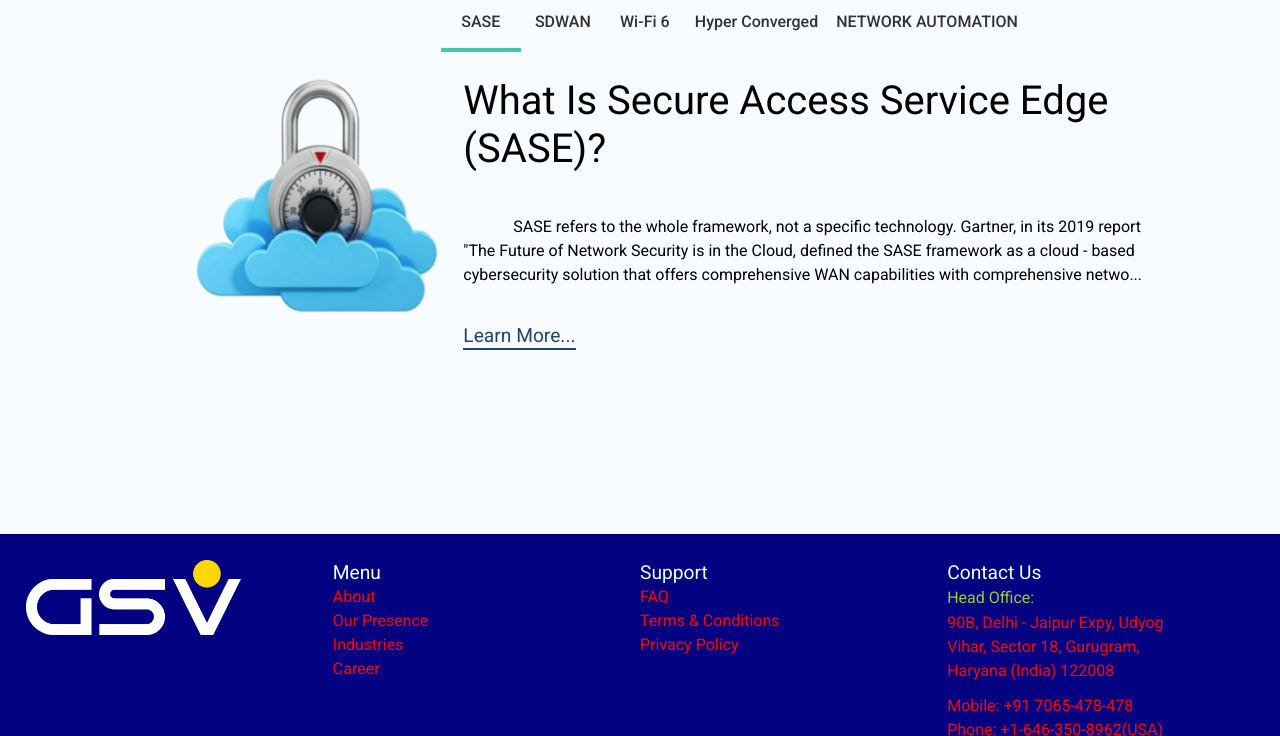
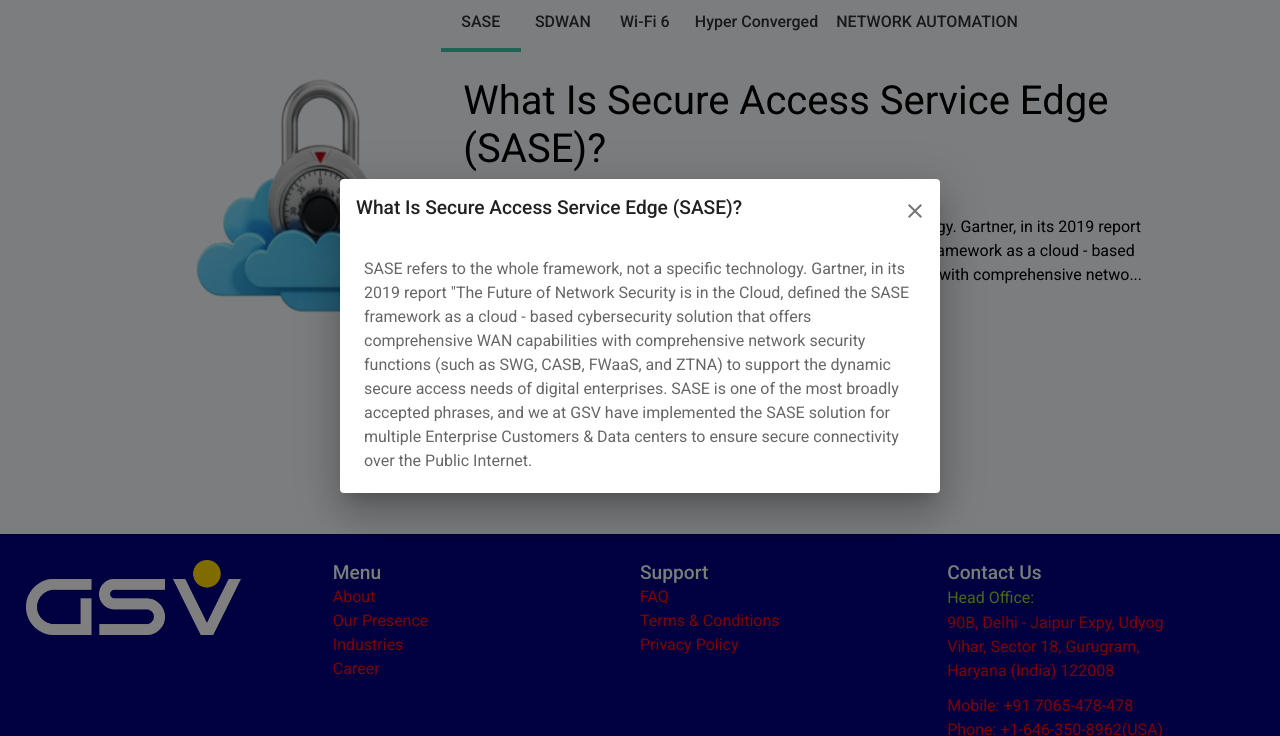
Before and after one commit to lets-code-vinay/gsv-v3, a React app: page / in a window 1280 px wide. Both pictures are taken after a click on the element "Learn More...". Shown: the part 1066-1802 px from the top of the page. Built offline with nearby package versions, Linux system fonts and the light colour scheme.

Commit message:
fixed style and typography in customized dialog

```diff
--- a/src/components/CustomizedDialogs/index.jsx
+++ b/src/components/CustomizedDialogs/index.jsx
@@ -3,12 +3,13 @@
 import CloseIcon from "@mui/icons-material/Close";
 import Dialog from "@mui/material/Dialog";
 import Button from "@mui/material/Button";
+import Typography from "@mui/material/Typography";
 import DialogContent from "@mui/material/DialogContent";
 import DialogActions from "@mui/material/DialogActions";
 import { DialogContentText } from "@mui/material";
 import IconButton from "@mui/material/IconButton";
 import Box from "@mui/material/Box";
-import "./style.module.css";
+import * as classes from "./style.module.css";
 import { DialogTitle } from "@mui/material";
 
 export default function CustomizedDialogs({
@@ -89,22 +90,20 @@
 function DialogBoxTitle(props) {
   const { children, onClose, ...other } = props;
 
-  const classes = useStyles();
-
   return (
-    <Box className={classes[DialogTitle]}>
+    <Box className={classes["dialogTitle"]}>
       <DialogTitle sx={{ m: 0, p: 2 }} {...other}>
-        {children}
+        <Typography variant={"h5"}>{children}</Typography>
+      </DialogTitle>
       {onClose ? (
         <IconButton
           aria-label="close"
           onClick={onClose}
-            className={classes[closeButton]}
+          className={classes["closeButton"]}
         >
           <CloseIcon />
         </IconButton>
       ) : null}
-      </DialogTitle>
     </Box>
   );
 }
--- a/src/components/CustomizedDialogs/style.module.css
+++ b/src/components/CustomizedDialogs/style.module.css
@@ -1,4 +1,4 @@
-.DialogTitle {
+.dialogTitle {
   justify-content: space-between;
   display: flex;
 }
--- a/src/components/Trending/index.jsx
+++ b/src/components/Trending/index.jsx
@@ -173,12 +173,12 @@
           )}
         </Tabs>
       </Box>
-      {/* <CustomizedDialogs
+      <CustomizedDialogs
         title={dialogTitle}
         open={openLearnMore}
         onClose={handleClose}
         msg={dialogMSG}
-      /> */}
+      />
     </main>
   );
 };
--- a/src/theme.js
+++ b/src/theme.js
@@ -33,7 +33,7 @@
     },
     h5: {
       fontSize: "1.2rem", // 15 px
-      fontWeight: 400,
+      fontWeight: 500,
     },
     h6: {
       fontSize: "1rem", // 16 px
```
Lines whose indentation alone changed are shown as unchanged.
